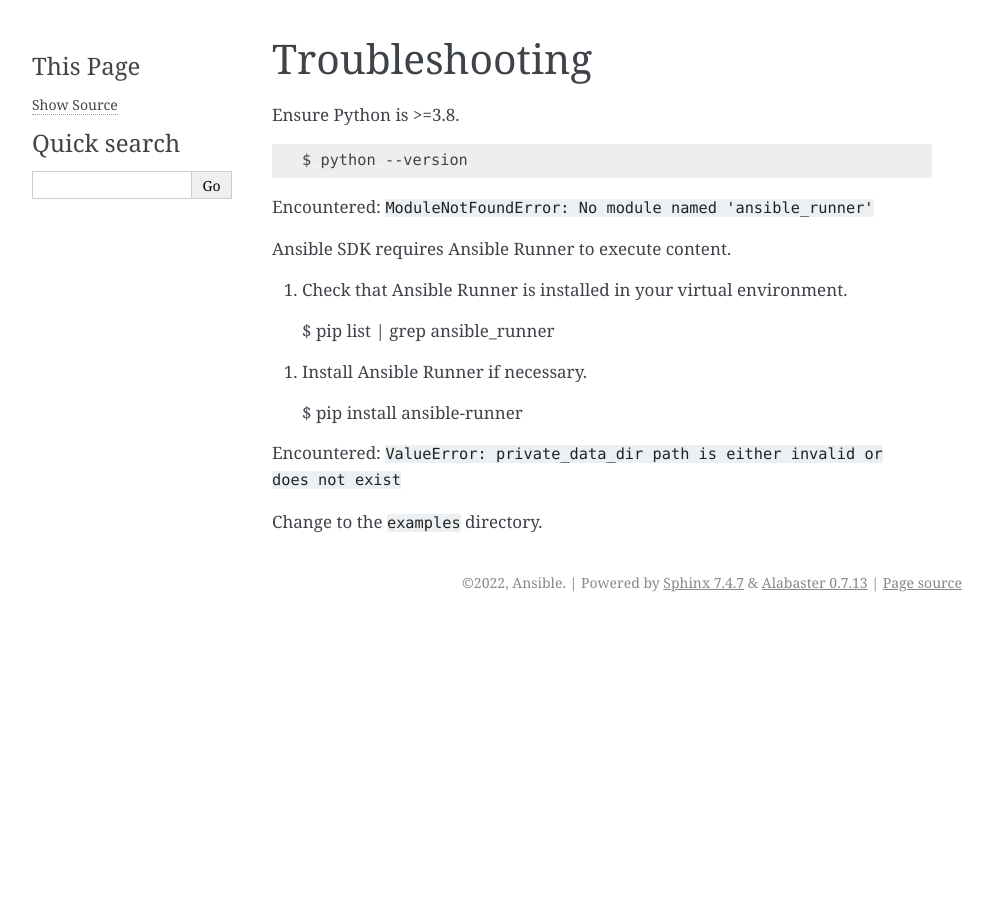
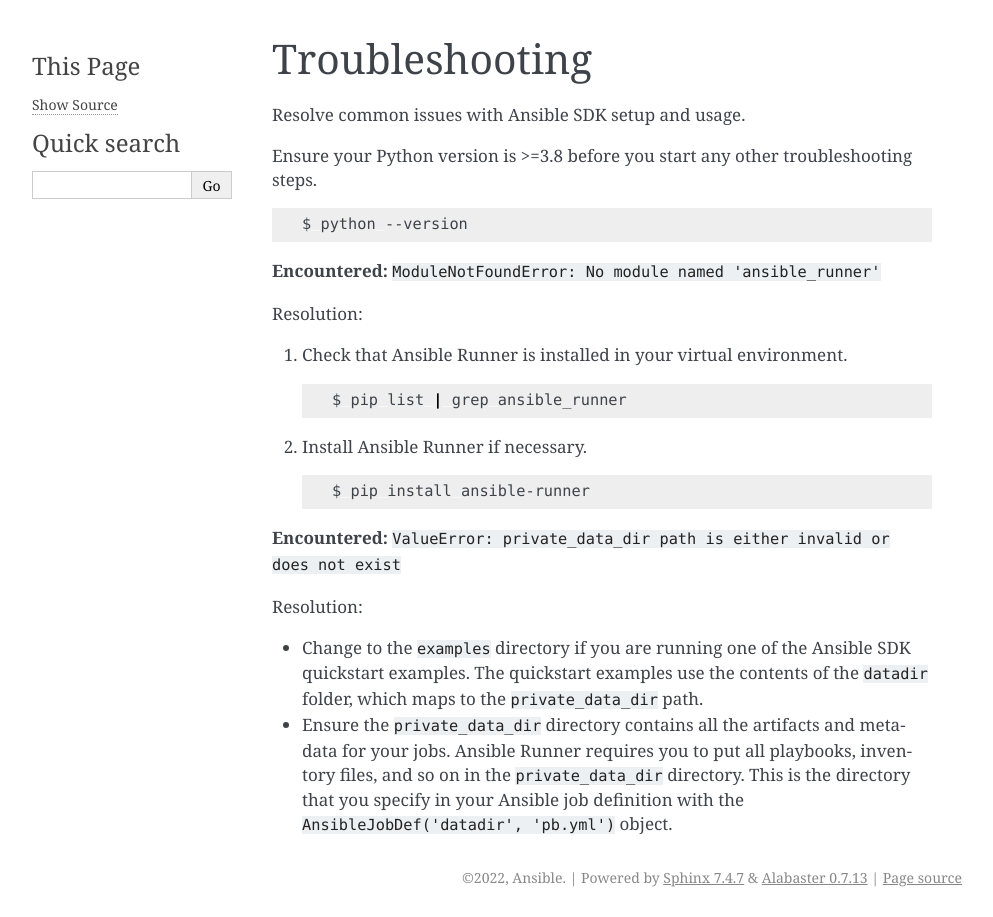
Before and after one commit to ansible/ansible-sdk, a Sphinx documentation site: the page built from docs/source/troubleshooting.rst, in a window 1280 px wide. Shown: the whole page, without its empty margins (148-1141 px from the left). Built offline with Sphinx 7.4.7, drawn with Linux system fonts in a browser that asks for light colours.

Commit message:
improve troubleshooting

```diff
--- a/docs/source/troubleshooting.rst
+++ b/docs/source/troubleshooting.rst
@@ -3,24 +3,37 @@
 Troubleshooting
 ===============
 
-Ensure Python is >=3.8.
+Resolve common issues with Ansible SDK setup and usage.
+
+Ensure your Python version is >=3.8 before you start any other troubleshooting steps.
 
 .. code-block:: bash
 
     $ python --version
 
-Encountered: ``ModuleNotFoundError: No module named 'ansible_runner'``
+**Encountered:** ``ModuleNotFoundError: No module named 'ansible_runner'``
 
-Ansible SDK requires Ansible Runner to execute content.
+Resolution:
 
 #. Check that Ansible Runner is installed in your virtual environment.
 
-  $ pip list | grep ansible_runner
+   .. code-block:: bash
+
+      $ pip list | grep ansible_runner
 
 #. Install Ansible Runner if necessary.
 
-  $ pip install ansible-runner
+   .. code-block:: bash
 
-Encountered: ``ValueError: private_data_dir path is either invalid or does not exist``
+      $ pip install ansible-runner
 
-Change to the ``examples`` directory.
+**Encountered:** ``ValueError: private_data_dir path is either invalid or does not exist``
+
+Resolution:
+
+* Change to the ``examples`` directory if you are running one of the Ansible SDK quickstart examples.
+  The quickstart examples use the contents of the ``datadir`` folder, which maps to the ``private_data_dir`` path.
+
+* Ensure the ``private_data_dir`` directory contains all the artifacts and metadata for your jobs.
+  Ansible Runner requires you to put all playbooks, inventory files, and so on in the ``private_data_dir`` directory.
+  This is the directory that you specify in your Ansible job definition with the ``AnsibleJobDef('datadir', 'pb.yml')`` object.
```
